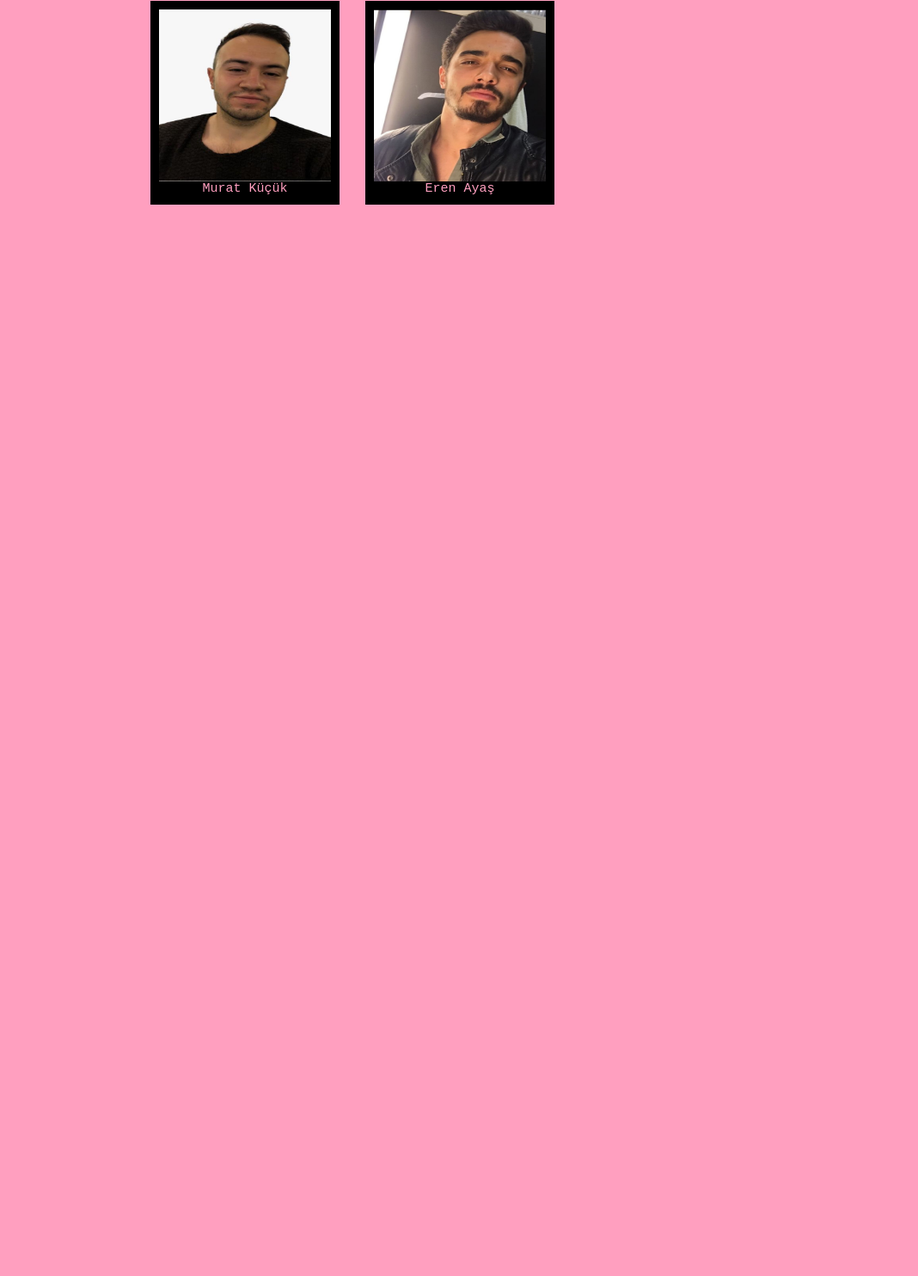
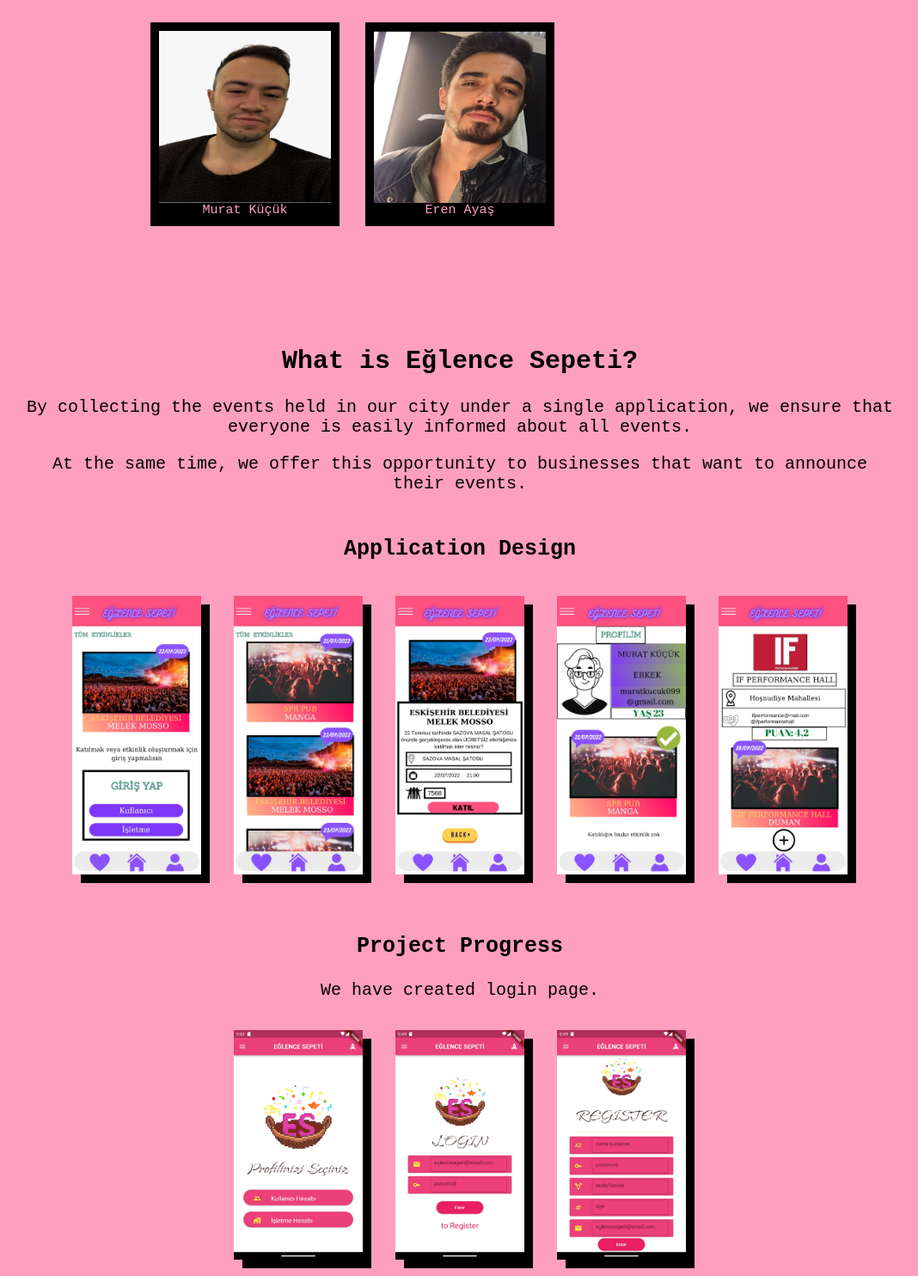
Before and after one commit to eglencesepeti/website, a plain HTML site: page index.html in a window 1280 px wide. Shown: the part 1198-2682 px from the top of the page at 86% size, without its empty margins (105-1173 px from the left). Before the commit the page ends 1501 px from the top, so only its background shows below. Drawn offline with Linux system fonts and the light colour scheme.

Commit message:
website updated

```diff
--- a/index.html
+++ b/index.html
@@ -6,13 +6,14 @@
   <meta name="viewport" content="width=device-width, initial-scale=1.0">
   <link rel="stylesheet" href="styles/styles.css">
   <link rel="shortcut icon" href="photos/arkaplanlı.png" />
-  <title>Personal Portfolio</title>
+  <title>Eğlence sepeti</title>
 </head>
 
 <body>
   <navbar id="navbar">
     <a href="#welcome-section">Home</a>
     <a href="#about-us">Who we are?</a>
+    <a href="#about-project">About Project</a>
   </navbar>
   <section id="welcome-section">
     <img src="photos/arkaplansız.png" alt="logo" style="width: 160px;">
@@ -20,7 +21,7 @@
     <h2>our goal is to make you happy</h2>
   </section>
   <section id="about-us">
-    <h1>Team Members</h1>
+    <h2>Team Members</h2>
     <div class="members">
       <div class="member">
         <a href="https://github.com/ebrusarabgc" target="_blank">
@@ -46,6 +47,27 @@
           Eren Ayaş</a></div>
     </div>
   </section>
+  <section id="about-project">
+    <h2>What is Eğlence Sepeti?</h2>
+    <p>By collecting the events held in our city under a single application, we ensure that everyone is easily informed
+      about all events.</p>
+    <p>At the same time, we offer this opportunity to businesses that want to announce their events.</p>
+    <h3>Application Design</h3>
+    <div class="design">
+      <img src="photos/tasarım1.jpeg">
+      <img src="photos/tasarım2.jpeg">
+      <img src="photos/tasarım3.jpeg">
+      <img src="photos/tasarım4.jpeg">
+      <img src="photos/tasarım5.jpeg">
+    </div>
+    <h3>Project Progress</h3>
+    <p>We have created login page.</p>
+    <div class="design">
+      <img src="photos/Projeİlerlemesi0.jpeg">
+      <img src="photos/Projeİlerlemesi1.jpeg">
+      <img src="photos/Projeİlerlemesi2.jpeg">
+    </div>
+  </section>
 </body>
 
 </html>
--- a/styles/styles.css
+++ b/styles/styles.css
@@ -50,11 +50,12 @@ navbar a:hover {
 }
 
 #about-us {
-  margin: 50px calc((100% - 750px) / 2);
+  margin: 0 calc((100% - 750px) / 2);
+  padding: 50px 0;
   text-align: center;
 }
 
-#about-us h1 {
+#about-us h2 {
   font-size: 30px;
 }
 
@@ -83,7 +84,40 @@ navbar a:hover {
   color: black;
 }
 
-.member img{
+.member img {
   width: 200px;
   height: 200px;
 }
+
+#about-project {
+  padding: 50px 0;
+  justify-content: center;
+  align-items: center;
+  text-align: center;
+  width: 100%;
+  height: 100vh;
+}
+
+#about-project h2 {
+  font-size: 30px;
+}
+
+#about-project h3 {
+  margin-top: 50px;
+  font-size: 25px;
+}
+
+#about-project p {
+  font-size: 20px;
+  padding: 0 10%;
+}
+
+.design img {
+  width: 150px;
+  margin: 15px;
+  box-shadow: 10px 10px 0px black;
+}
+
+.design img:hover {
+  box-shadow: 10px 10px 0px yellow;
+}
```
Also changed, not shown: photos/Projeİlerlemesi0.jpeg (added), photos/Projeİlerlemesi1.jpeg (added), photos/Projeİlerlemesi2.jpeg (added), photos/tasarım1.jpeg (added), photos/tasarım2.jpeg (added), photos/tasarım3.jpeg (added), photos/tasarım4.jpeg (added), photos/tasarım5.jpeg (added).
